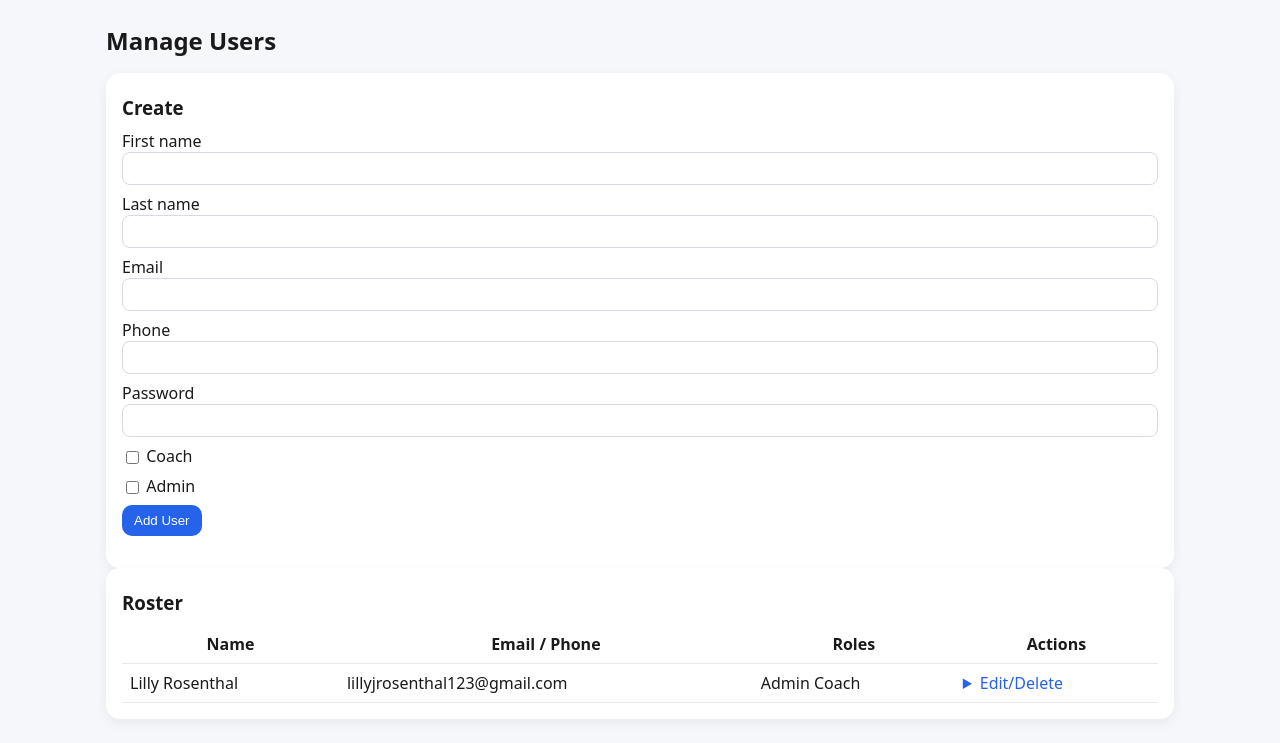
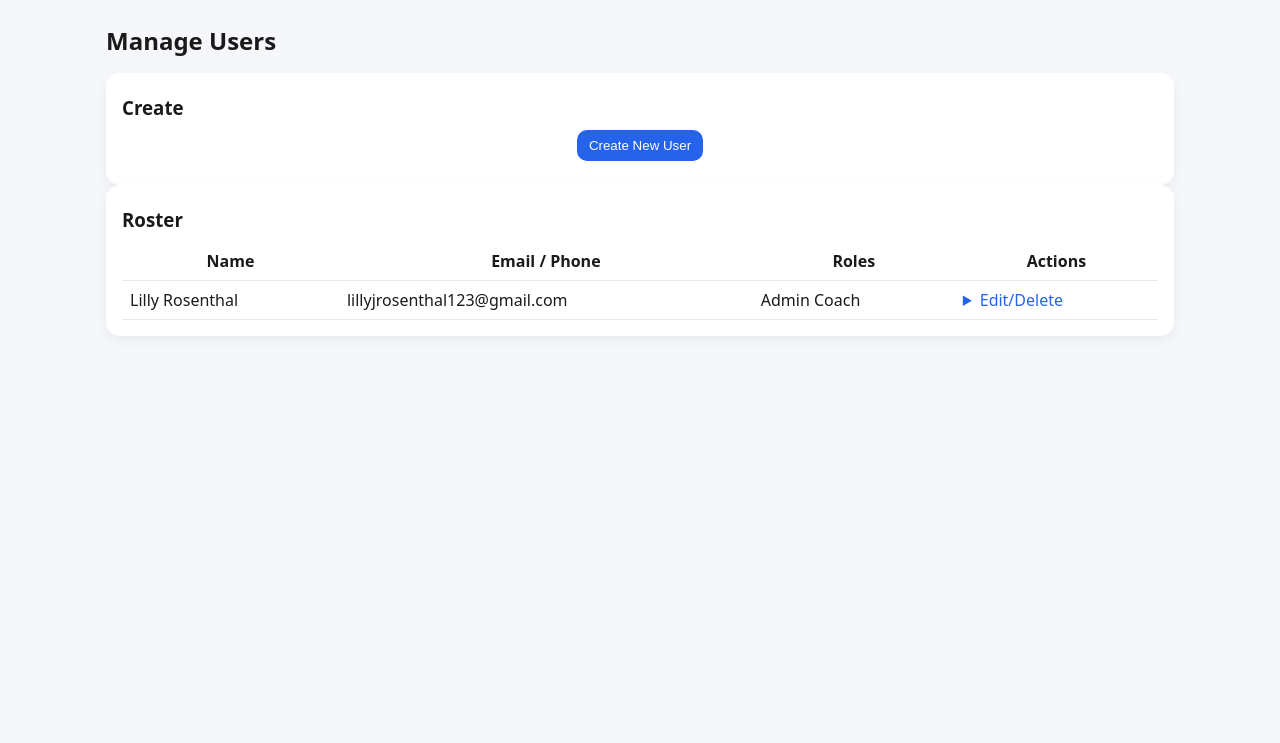
Before and after one commit to FriendlyNeighborhoodHacker/tournaments, a PHP site: page /admin_users.php in a window 1280 px wide. Shown: the part 70-813 px from the top of the page. After the commit the page ends 390 px from the top, so only its background shows below. Run offline with PHP 8.4, Linux system fonts and the light colour scheme; a user stored in the database is signed in; data comes from the database, SQL or seed files in the repository; some libraries are stand-ins or nearby versions.

Commit message:
collapse user creation form

```diff
--- a/admin_users.php
+++ b/admin_users.php
@@ -43,7 +43,10 @@ header_html('Manage Users');
 <?php if($err):?><p class="error"><?=$err?></p><?php endif; ?>
   <div class="card">
     <h3>Create</h3>
-    <form method="post" class="stack">
+    <div style="text-align:center;margin-bottom:8px;">
+      <button type="button" class="button primary" onclick="toggleCreateUser()">Create New User</button>
+    </div>
+    <form id="createUserForm" method="post" class="stack" style="display:none">
       <input type="hidden" name="csrf" value="<?=h(csrf_token())?>">
       <label>First name<input name="first_name" required></label>
       <label>Last name<input name="last_name" required></label>
@@ -90,4 +93,11 @@ header_html('Manage Users');
       </tbody>
     </table>
   </div>
+<script>
+function toggleCreateUser() {
+  const f = document.getElementById('createUserForm');
+  if (!f) return;
+  f.style.display = (f.style.display === 'none' || !f.style.display) ? 'block' : 'none';
+}
+</script>
 <?php footer_html(); ?>
```
Also changed, not shown: 1 other file.
